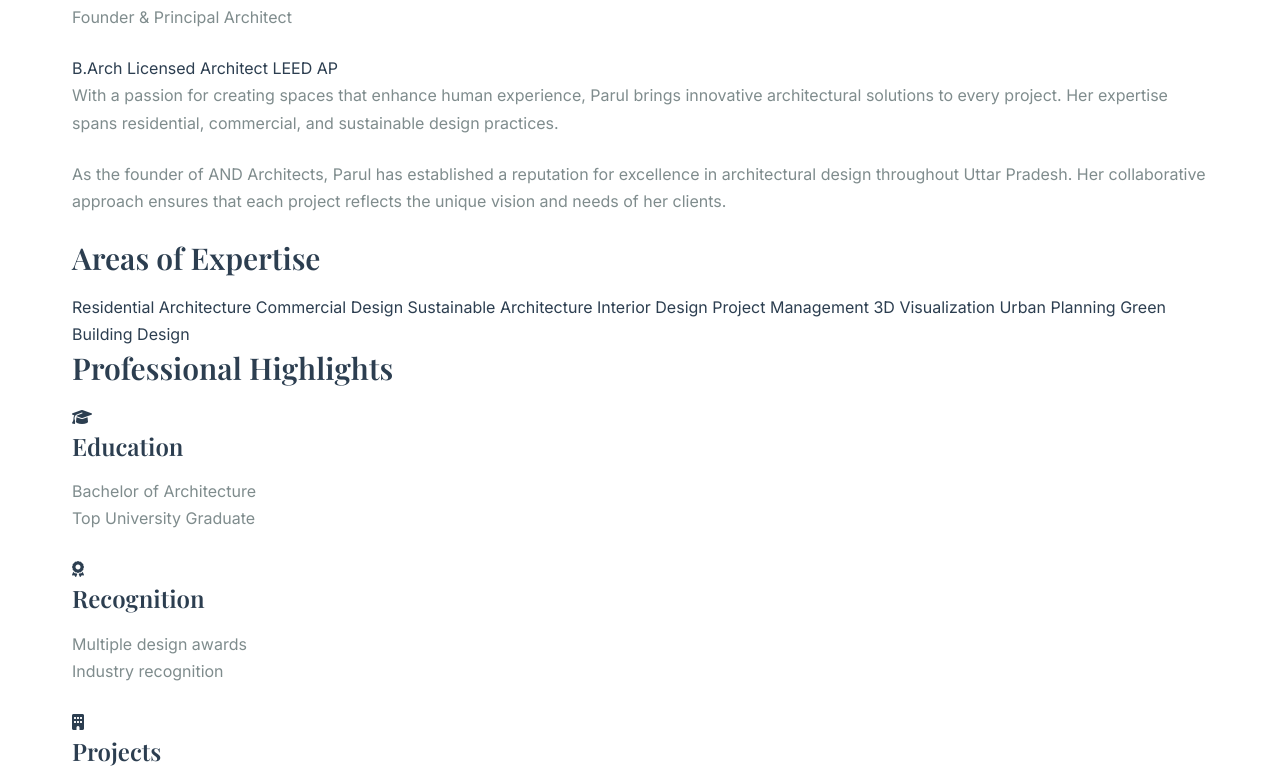
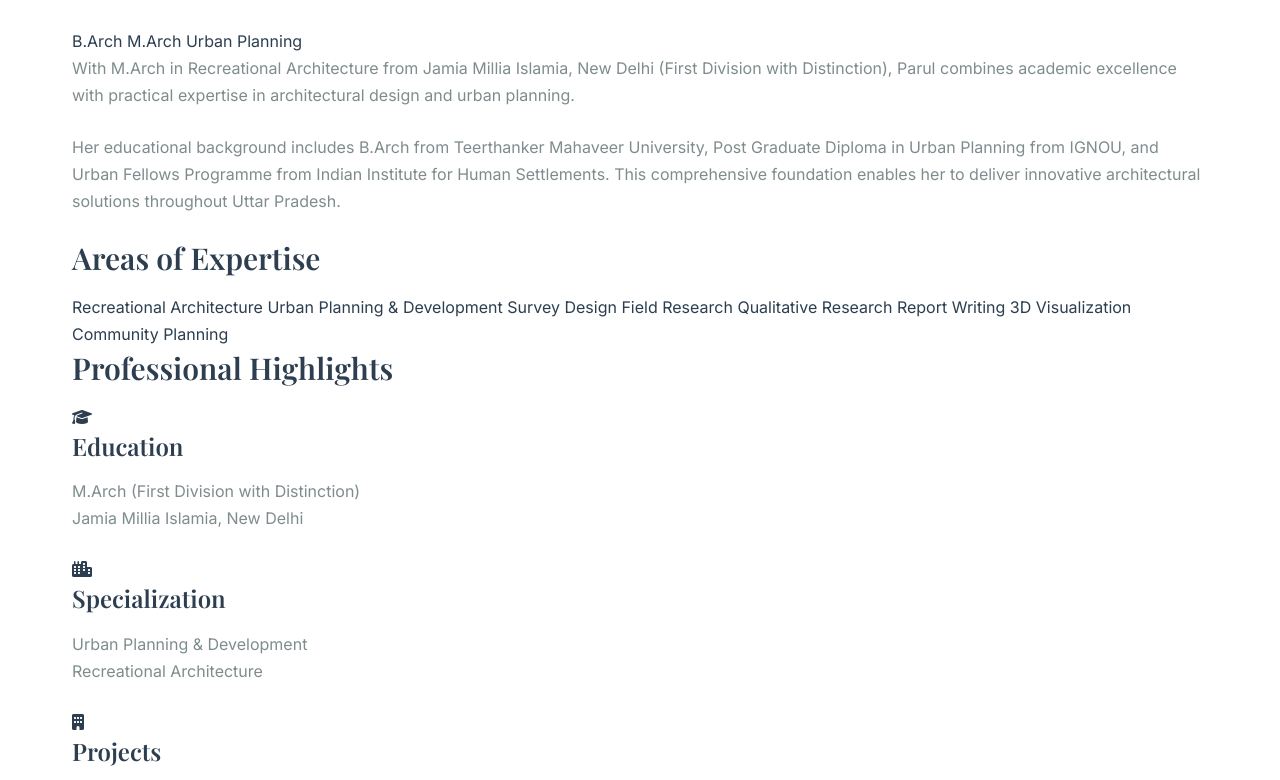
Before and after one commit to shubhamuttam1/ANDArchitects, a plain HTML site: page index.html in a window 1280 px wide. Shown: the part 2289-3069 px from the top of the page. Drawn offline with nearby package versions, Linux system fonts and the light colour scheme.

Commit message:
fix: Update Parul's founder profile with accurate education credentials
✅ Corrected False Information:
- Updated credentials from fake 'LEED AP' to real qualifications
- Replaced placeholder bio with accurate educational background
- Updated expertise tags with actual skills from LinkedIn profile

📚 Real Education Credentials Added:
- M.Arch in Recreational Architecture (First Division with Distinction)
  Jamia Millia Islamia, New Delhi (2017-2019)
- B.Arch from Teerthanker Mahaveer University, Moradabad (2011-2016)
- Post Graduate Diploma in Urban Planning & Development, IGNOU (2019)
- Urban Fellows Programme, Indian Institute for Human Settlements (2021-2022)

🎯 Updated Skills & Expertise:
- Recreational Architecture (her actual specialization)
- Urban Planning & Development
- Survey Design, Field Research, Qualitative Research, Report Writing
  (skills from IIHS Urban Fellows Programme)
- Community Planning (from IGNOU urban planning background)

🧹 Additional Fixes:
- Removed false '25+ years experience' claim for Anil Kumar in About section
- Updated achievements section to reflect real educational accomplishments
- Changed specialization from generic awards to actual urban planning focus

All information now accurately reflects Parul's real LinkedIn profile and educational background.
Note: Still need to add her actual photo (placeholder currently shows parul-uttam.jpg)

```diff
--- a/index.html
+++ b/index.html
@@ -115,9 +115,9 @@
                 <div class="about-text" data-aos="fade-right">
                     <h3>Excellence in Architectural Design</h3>
                     <p>
-                        Founded by architect Parul Uttam and co-founded by civil engineer Anil Kumar with over
-                        25 years of experience, AND Architects has established itself as a premier architectural
-                        firm in Kanpur, known for innovative design, sustainable practices, and exceptional client service.
+                        Founded by architect Parul Uttam and co-founded by civil engineer Anil Kumar, AND Architects
+                        has established itself as a premier architectural firm in Kanpur, known for innovative design,
+                        sustainable practices, and exceptional client service.
                     </p>
                     <p>
                         Our team combines architectural creativity with engineering expertise, bringing together
@@ -191,35 +191,36 @@
                         <p class="founder-title">Founder & Principal Architect</p>
                         <div class="founder-credentials">
                             <span class="credential">B.Arch</span>
-                            <span class="credential">Licensed Architect</span>
-                            <span class="credential">LEED AP</span>
+                            <span class="credential">M.Arch</span>
+                            <span class="credential">Urban Planning</span>
                         </div>
                     </div>
 
                     <div class="founder-bio">
                         <p class="lead-text">
-                            With a passion for creating spaces that enhance human experience, Parul brings innovative
-                            architectural solutions to every project. Her expertise spans residential, commercial,
-                            and sustainable design practices.
+                            With M.Arch in Recreational Architecture from Jamia Millia Islamia, New Delhi (First Division
+                            with Distinction), Parul combines academic excellence with practical expertise in architectural
+                            design and urban planning.
                         </p>
                         <p>
-                            As the founder of AND Architects, Parul has established a reputation for excellence in
-                            architectural design throughout Uttar Pradesh. Her collaborative approach ensures that
-                            each project reflects the unique vision and needs of her clients.
+                            Her educational background includes B.Arch from Teerthanker Mahaveer University, Post Graduate
+                            Diploma in Urban Planning from IGNOU, and Urban Fellows Programme from Indian Institute for
+                            Human Settlements. This comprehensive foundation enables her to deliver innovative architectural
+                            solutions throughout Uttar Pradesh.
                         </p>
                     </div>
 
                     <div class="founder-expertise">
                         <h4>Areas of Expertise</h4>
                         <div class="expertise-tags">
-                            <span class="tag">Residential Architecture</span>
-                            <span class="tag">Commercial Design</span>
-                            <span class="tag">Sustainable Architecture</span>
-                            <span class="tag">Interior Design</span>
-                            <span class="tag">Project Management</span>
+                            <span class="tag">Recreational Architecture</span>
+                            <span class="tag">Urban Planning & Development</span>
+                            <span class="tag">Survey Design</span>
+                            <span class="tag">Field Research</span>
+                            <span class="tag">Qualitative Research</span>
+                            <span class="tag">Report Writing</span>
                             <span class="tag">3D Visualization</span>
-                            <span class="tag">Urban Planning</span>
-                            <span class="tag">Green Building Design</span>
+                            <span class="tag">Community Planning</span>
                         </div>
                     </div>
 
@@ -232,16 +233,16 @@
                                 </div>
                                 <div class="achievement-text">
                                     <h5>Education</h5>
-                                    <p>Bachelor of Architecture<br>Top University Graduate</p>
+                                    <p>M.Arch (First Division with Distinction)<br>Jamia Millia Islamia, New Delhi</p>
                                 </div>
                             </div>
                             <div class="achievement-item">
                                 <div class="achievement-icon">
-                                    <i class="fas fa-award"></i>
+                                    <i class="fas fa-city"></i>
                                 </div>
                                 <div class="achievement-text">
-                                    <h5>Recognition</h5>
-                                    <p>Multiple design awards<br>Industry recognition</p>
+                                    <h5>Specialization</h5>
+                                    <p>Urban Planning & Development<br>Recreational Architecture</p>
                                 </div>
                             </div>
                             <div class="achievement-item">
```
